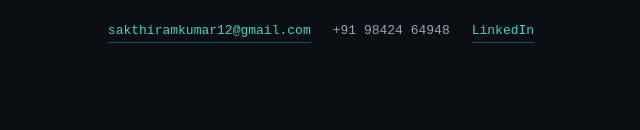
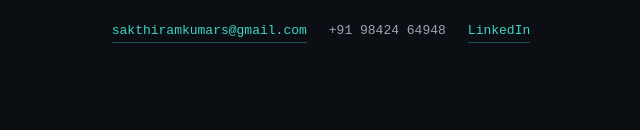
Before and after one commit to sakthiramkr/eleven-labs, a plain HTML site: page index.html in a window 1280 px wide. Shown: the part 3582-3712 px from the top of the page, 319-959 px from the left. Drawn offline with Linux system fonts and the light colour scheme.

Commit message:
Update index.html

```diff
--- a/index.html
+++ b/index.html
@@ -237,7 +237,7 @@ footer h2{margin-bottom:16px}
     <div class="eyebrow" style="margin-bottom:14px">Let's talk</div>
     <h2>Happy to walk through any of this in more depth.</h2>
     <div class="contact-row">
-      <a href="mailto:sakthiramkumar12@gmail.com">sakthiramkumar12@gmail.com</a>
+      <a href="mailto:sakthiramkumars@gmail.com">sakthiramkumars@gmail.com</a>
       <span>+91 98424 64948</span>
       <a href="https://linkedin.com/in/sakthi-ramkumar-s-8592a7144">LinkedIn</a>
     </div>
```
